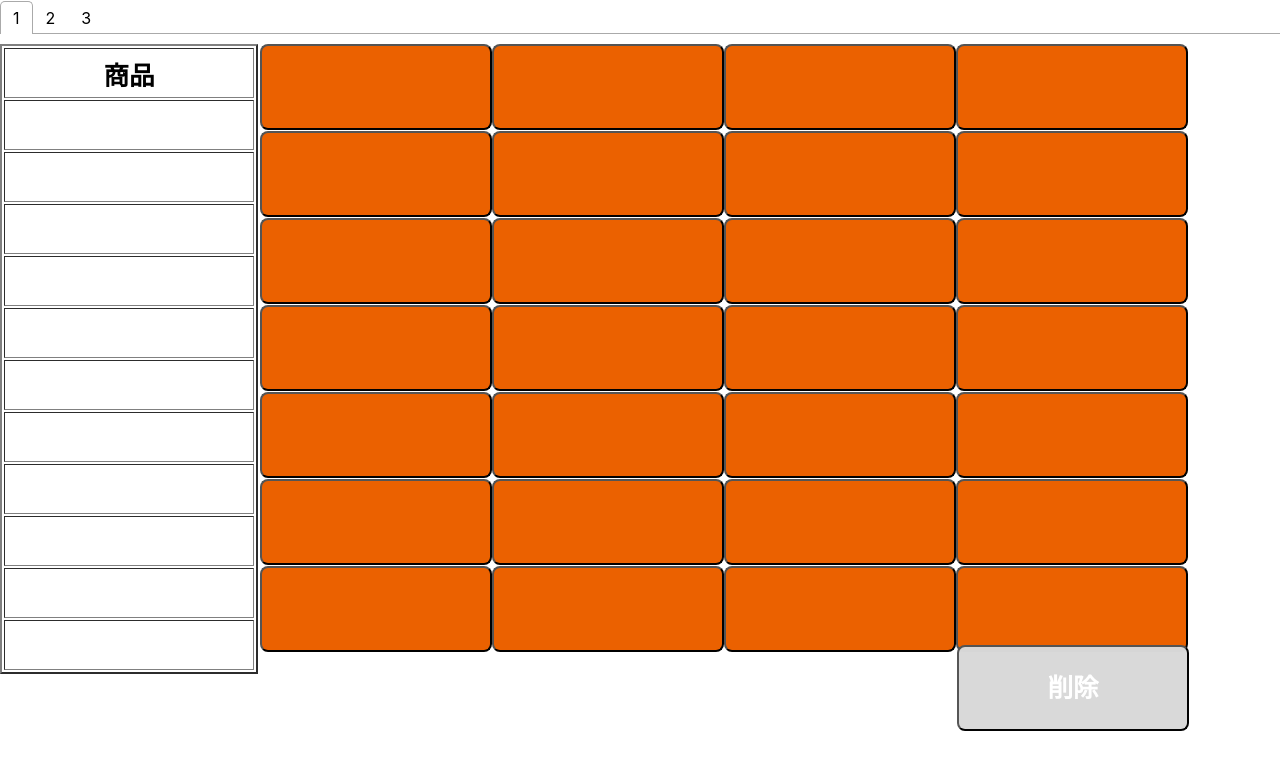
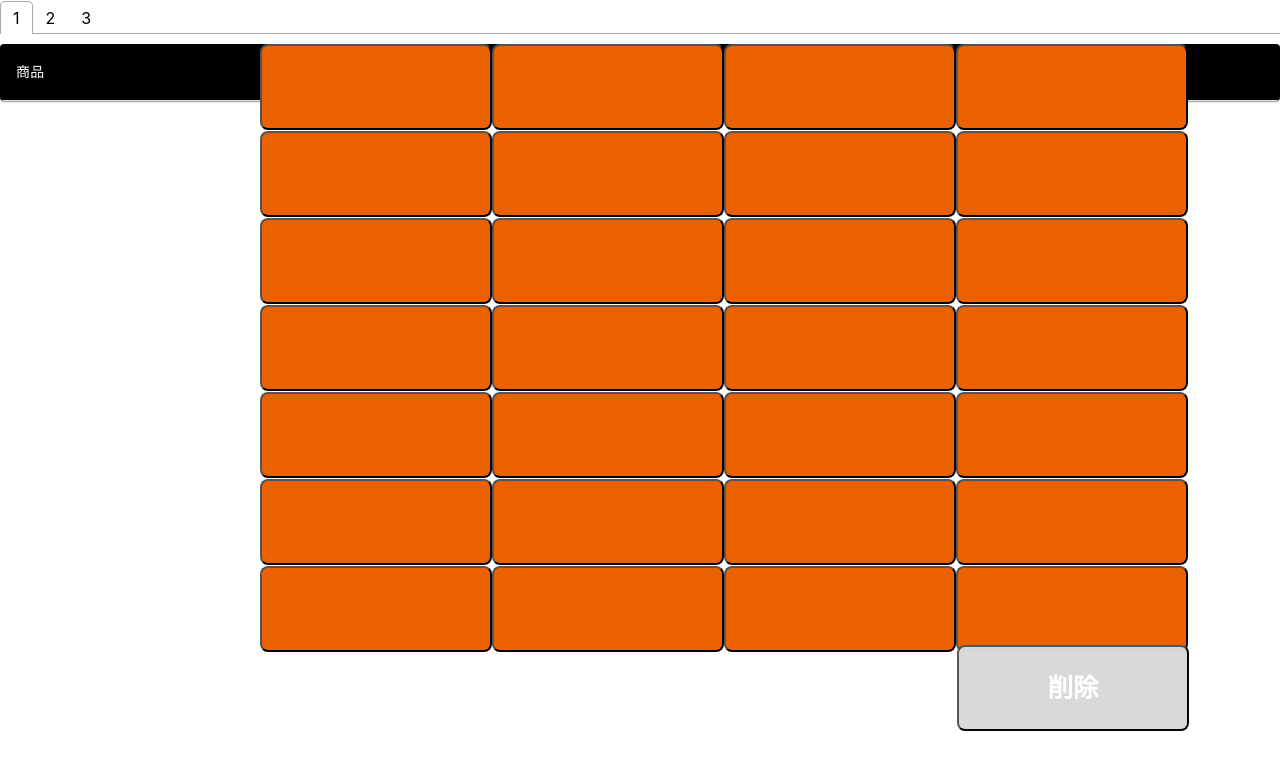
Before and after one commit to Haruone-115/register, a Next.js app: page / in a window 1280 px wide. Shown: the top 770 px of the page. Built offline with nearby package versions, Linux system fonts and the light colour scheme.

Commit message:
table test

```diff
--- a/components/table.tsx
+++ b/components/table.tsx
@@ -1,6 +1,44 @@
+import React from 'react';
+import { withStyles, Theme, createStyles, makeStyles } from '@material-ui/core/styles';
+import { mergeClasses } from '@material-ui/styles';
 import styles from '../styles/Home.module.css'
+import Table from '@material-ui/core/Table';
+import TableBody from '@material-ui/core/TableBody';
+import TableCell from '@material-ui/core/TableCell';
+import TableContainer from '@material-ui/core/TableContainer';
+import TableHead from '@material-ui/core/TableHead';
+import TableRow from '@material-ui/core/TableRow';
+import Paper from '@material-ui/core/Paper';
 
-function Tables ({Product, flag, productname}) {
+
+const StyledTableCell = withStyles((theme: Theme) =>
+  createStyles({
+    head: {
+      backgroundColor: theme.palette.common.black,
+      color: theme.palette.common.white,
+    },
+    body: {
+      fontSize: 14,
+    },
+  }),
+)(TableCell);
+
+const StyledTableRow = withStyles((theme: Theme) =>
+  createStyles({
+    root: {
+      '&:nth-of-type(odd)': {
+        backgroundColor: theme.palette.action.hover,
+      },
+    },
+  }),
+)(TableRow);
+const UseStyles = makeStyles({
+  table: {
+    minWidth: 700,
+  },
+});
+
+/*function Tables ({Product, flag, productname}) {
     return(
         <table border={2}>
         <tr>
@@ -43,5 +81,31 @@ function Tables ({Product, flag, productname}) {
         </table>
     );
 };
+*/
 
-export default Tables;
+function table_tests({Product, productname}){
+  const classes = UseStyles();
+  return(
+    <TableContainer component={Paper}>
+      <Table className={classes.table} aria-label="customized table">
+        <TableHead>
+          <TableRow>
+            <StyledTableCell>{Product}</StyledTableCell>
+          </TableRow>
+        </TableHead>
+        <TableBody>
+          {productname.map((productname) => (
+            <StyledTableRow key={productname.name}>
+              <StyledTableCell component="th" scope="row">
+                {productname.name}
+              </StyledTableCell>
+            </StyledTableRow>
+          ))}
+        </TableBody>
+      </Table>
+    </TableContainer>
+
+  );
+};
+
+export default table_tests;
--- a/pages/index.tsx
+++ b/pages/index.tsx
@@ -102,7 +102,7 @@ export default function App() {
           </TabPanel>
         </div>
 
-        <Table Product={Product} flag = {flag} productname = {productname} />
+        <Table Product={Product} productname = {productname} />
       </Tabs>
     </>
   );
```
